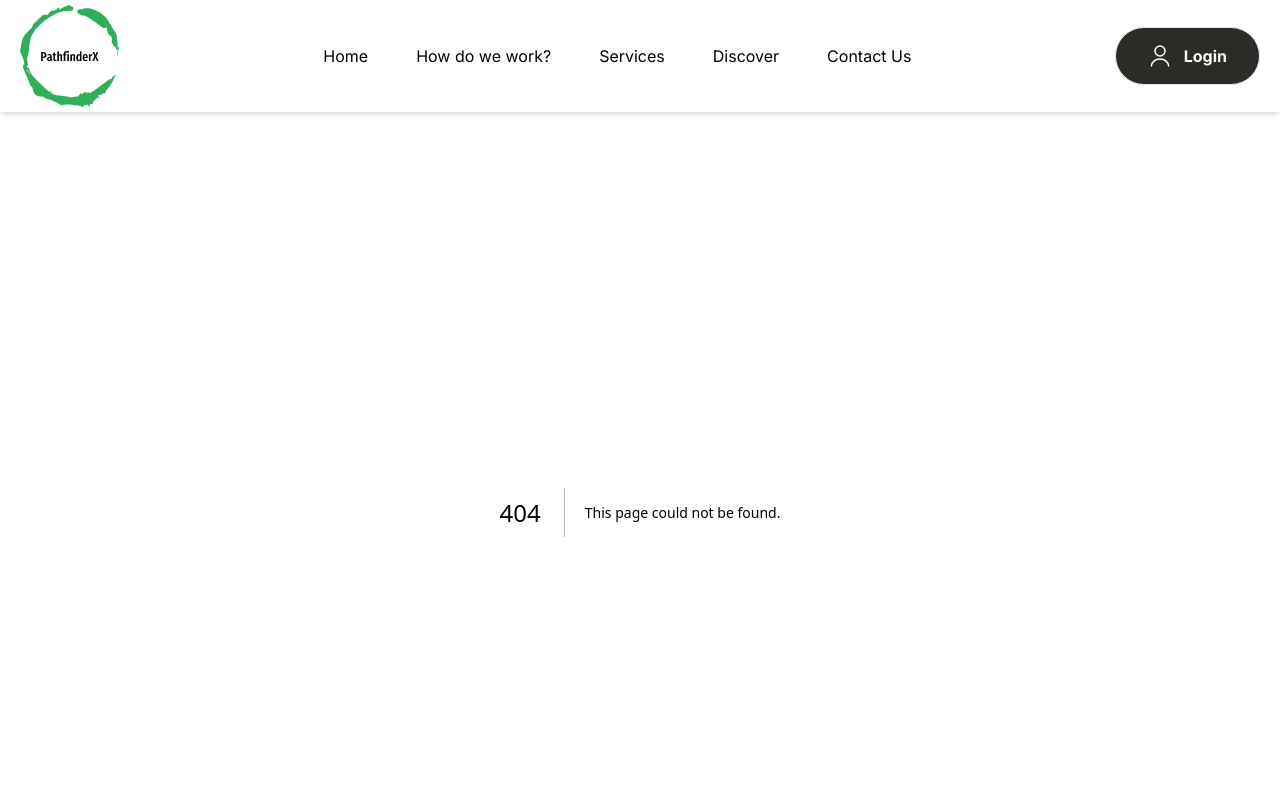
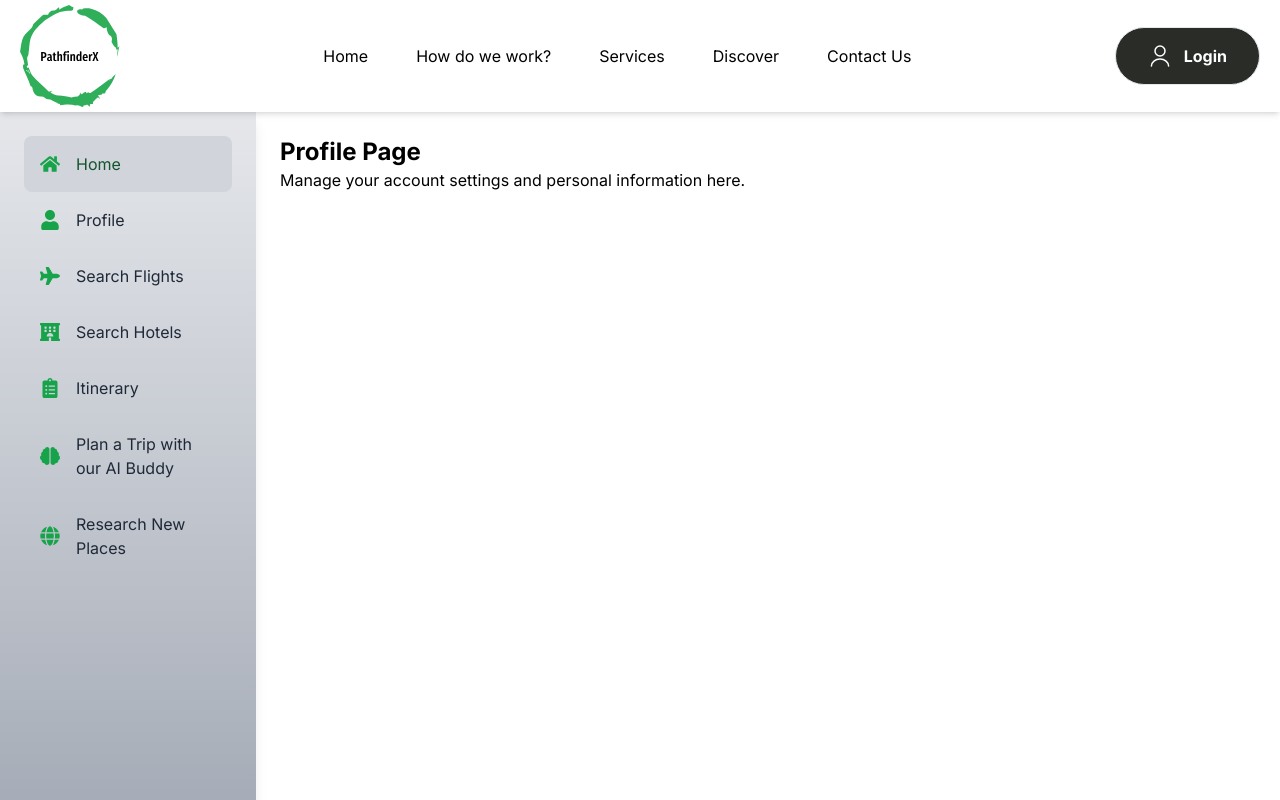
Before and after one commit to ShashankJc1/pathfinderx, a Next.js app: page /pages/dashboard/profile in a window 1280 px wide. Before the commit this address had no page. Shown: the top 800 px of the page. Built offline with nearby package versions, Linux system fonts and the light colour scheme.

Commit message:
dashboard-layout-established

```diff
--- /dev/null
+++ b/app/pages/dashboard/ai-buddy/page.tsx
@@ -0,0 +1,14 @@
+"use client";
+
+import DashboardLayout from "@/components/DashboardLayout";
+
+export default function AIBuddyPage() {
+  return (
+    <DashboardLayout>
+      <div>
+        <h1 className="text-2xl font-bold">Plan a Trip with our AI Buddy</h1>
+        <p>Let our AI buddy help you plan your perfect trip!</p>
+      </div>
+    </DashboardLayout>
+  );
+}
--- /dev/null
+++ b/app/pages/dashboard/discover/page.tsx
@@ -0,0 +1,8 @@
+export default function DiscoverPage() {
+    return (
+      <div>
+        <h1>Research New Places</h1>
+        <p>Explore new destinations and discover hidden gems.</p>
+      </div>
+    );
+  }
--- /dev/null
+++ b/app/pages/dashboard/itinerary/page.tsx
@@ -0,0 +1,14 @@
+"use client";
+
+import DashboardLayout from "@/components/DashboardLayout";
+
+export default function ItineraryPage() {
+  return (
+    <DashboardLayout>
+      <div>
+        <h1 className="text-2xl font-bold">Itinerary</h1>
+        <p>Manage and view your trip itinerary here.</p>
+      </div>
+    </DashboardLayout>
+  );
+}
--- /dev/null
+++ b/app/pages/dashboard/profile/page.tsx
@@ -0,0 +1,14 @@
+"use client";
+
+import DashboardLayout from "@/components/DashboardLayout";
+
+export default function ProfilePage() {
+  return (
+    <DashboardLayout>
+      <div>
+        <h1 className="text-2xl font-bold">Profile Page</h1>
+        <p>Manage your account settings and personal information here.</p>
+      </div>
+    </DashboardLayout>
+  );
+}
--- /dev/null
+++ b/app/pages/dashboard/search-flights/page.tsx
@@ -0,0 +1,14 @@
+"use client";
+
+import DashboardLayout from "@/components/DashboardLayout";
+
+export default function SearchFlightsPage() {
+  return (
+    <DashboardLayout>
+      <div>
+        <h1 className="text-2xl font-bold">Search Flights</h1>
+        <p>Find the best flight options for your next trip.</p>
+      </div>
+    </DashboardLayout>
+  );
+}
--- /dev/null
+++ b/app/pages/dashboard/search-hotels/page.tsx
@@ -0,0 +1,14 @@
+"use client";
+
+import DashboardLayout from "@/components/DashboardLayout";
+
+export default function SearchHotelsPage() {
+  return (
+    <DashboardLayout>
+      <div>
+        <h1 className="text-2xl font-bold">Search Hotels</h1>
+        <p>Explore the best accommodations for your journey.</p>
+      </div>
+    </DashboardLayout>
+  );
+}
--- a/components/DashboardLayout.tsx
+++ b/components/DashboardLayout.tsx
@@ -1,7 +1,6 @@
 "use client";
 
-import Sidebar from "./Sidebar";
-import Header from "./Header";
+import Sidebar from "@/components/Sidebar";
 
 interface DashboardLayoutProps {
   children: React.ReactNode;
@@ -9,14 +8,13 @@ interface DashboardLayoutProps {
 
 export default function DashboardLayout({ children }: DashboardLayoutProps) {
   return (
-    <div className="flex h-screen bg-gray-100">
+    <div className="flex">
       {/* Sidebar */}
       <Sidebar />
 
-      {/* Main Content Area */}
-      <div className="flex-1 flex flex-col">
-        <Header />
-        <main className="flex-1 p-6 overflow-y-auto">{children}</main>
+      {/* Main Content */}
+      <div className="flex-1 p-6 overflow-y-auto">
+        {children}
       </div>
     </div>
   );
--- a/components/Sidebar.tsx
+++ b/components/Sidebar.tsx
@@ -1,38 +1,45 @@
+"use client";
+
 import Link from "next/link";
 import { useState } from "react";
-import { FaHome, FaUser, FaSearch, FaPlane, FaHotel, FaClipboardList, FaBrain, FaGlobe } from "react-icons/fa"; // Removed FaSignOutAlt
+import { FaHome, FaUser, FaPlane, FaHotel, FaClipboardList, FaBrain, FaGlobe } from "react-icons/fa";
 
 const navLinks = [
-  { label: "Home", href: "/dashboard", icon: <FaHome /> },
-  { label: "Profile", href: "/dashboard/profile", icon: <FaUser /> },
-  { label: "Search Flights", href: "/dashboard/search-flights", icon: <FaPlane /> },
-  { label: "Search Hotels", href: "/dashboard/search-hotels", icon: <FaHotel /> },
-  { label: "Itinerary", href: "/dashboard/itinerary", icon: <FaClipboardList /> },
-  { label: "Plan a Trip with our AI Buddy", href: "/dashboard/ai-buddy", icon: <FaBrain /> },
+  { label: "Home", href: "/pages/dashboard", icon: <FaHome /> },
+  { label: "Profile", href: "/pages/dashboard/profile", icon: <FaUser /> },
+  { label: "Search Flights", href: "/pages/dashboard/search-flights", icon: <FaPlane /> },
+  { label: "Search Hotels", href: "/pages/dashboard/search-hotels", icon: <FaHotel /> },
+  { label: "Itinerary", href: "/pages/dashboard/itinerary", icon: <FaClipboardList /> },
+  { label: "Plan a Trip with our AI Buddy", href: "/pages/dashboard/ai-buddy", icon: <FaBrain /> },
   { label: "Research New Places", href: "/pages/discover", icon: <FaGlobe /> },
 ];
 
 export default function Sidebar() {
-  const [activeLink, setActiveLink] = useState("/dashboard");
+  const [activeLink, setActiveLink] = useState("/pages/dashboard");
 
   return (
-    <aside className="w-64 bg-gradient-to-b from-green-500 to-blue-500 h-screen p-6 shadow-lg text-white">
-      <h2 className="text-2xl font-bold mb-10 text-center">Dashboard</h2>
+    <aside className="w-64 h-screen bg-gradient-to-b from-gray-200 to-gray-400 p-6 shadow-lg flex flex-col justify-between">
+      {/* Navigation Links */}
       <nav className="space-y-6">
         {navLinks.map((link) => (
-          <Link href={link.href} key={link.label} legacyBehavior>
-            <a
+          <Link href={link.href} key={link.label}>
+            <div
               onClick={() => setActiveLink(link.href)}
-              className={`flex items-center gap-4 p-4 rounded-lg transition-colors duration-300 hover:bg-green-700 ${
-                activeLink === link.href ? "bg-green-700" : ""
+              className={`flex items-center gap-4 p-4 rounded-lg transition-colors duration-300 hover:bg-gray-300 ${
+                activeLink === link.href ? "bg-gray-300 text-green-900" : "text-gray-800"
               }`}
             >
-              <span className="text-xl">{link.icon}</span>
+              <span className="text-xl text-green-600">{link.icon}</span>
               <span>{link.label}</span>
-            </a>
+            </div>
           </Link>
         ))}
       </nav>
+
+      {/* Footer */}
+      <div className="text-center text-gray-500">
+        <p className="text-sm">2024 © PathfinderX</p>
+      </div>
     </aside>
   );
 }
```
